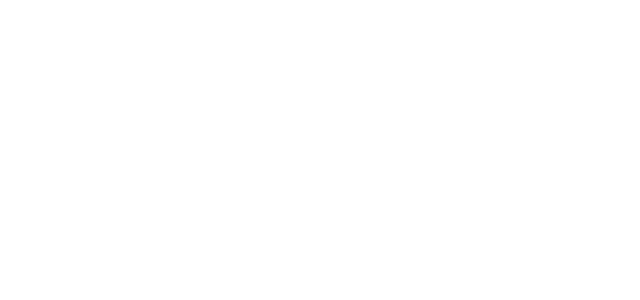
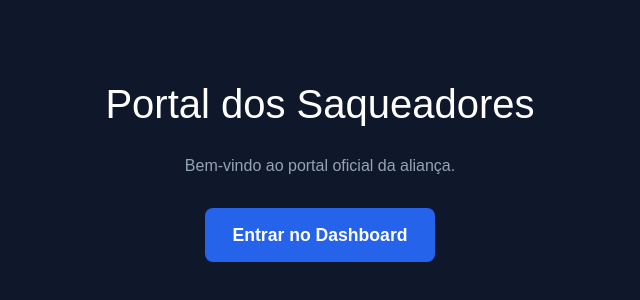
Before and after one commit to derikpetiz/saqueadores-portal, a Next.js app: page / in a window 1280 px wide. Before the commit this address had no page. Shown: the part 232-532 px from the top of the page, without its empty margins (320-960 px from the left). Built offline with nearby package versions, Linux system fonts and the light colour scheme.

Commit message:
Adiciona botao de acesso ao dashboard

```diff
--- a/app/page.tsx
+++ b/app/page.tsx
@@ -1,5 +1,13 @@
-import { redirect } from 'next/navigation';
+import Link from 'next/link';
 
 export default function Home() {
-  redirect('/dashboard');
+  return (
+    <main style={{ display: 'flex', flexDirection: 'column', alignItems: 'center', justifyContent: 'center', height: '100vh', fontFamily: 'sans-serif', background: '#0f172a', color: '#fff' }}>
+      <h1 style={{ fontSize: '2.5rem', marginBottom: '10px' }}>Portal dos Saqueadores</h1>
+      <p style={{ margin: '10px 0 30px 0', color: '#94a3b8' }}>Bem-vindo ao portal oficial da aliança.</p>
+      <Link href="/dashboard" style={{ background: '#2563eb', color: '#fff', padding: '14px 28px', borderRadius: '8px', textDecoration: 'none', fontSize: '1.1rem', fontWeight: 'bold' }}>
+        Entrar no Dashboard
+      </Link>
+    </main>
+  );
 }
```
